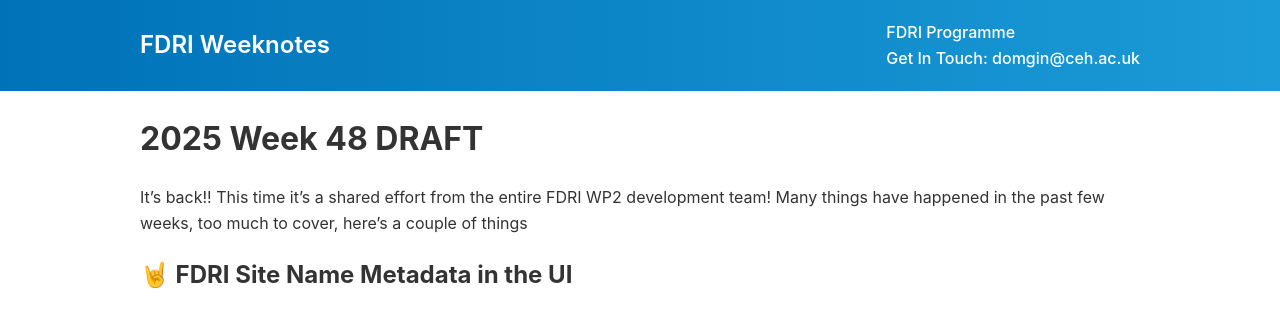
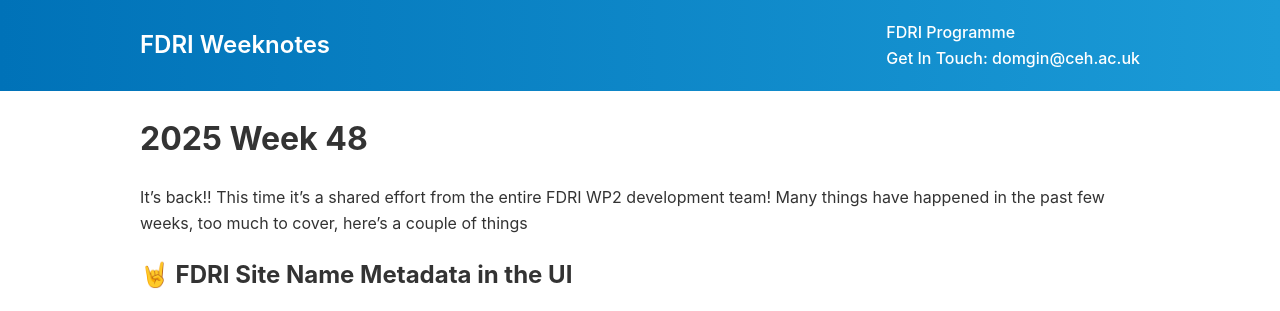
Before and after one commit to NERC-CEH/fdri_words, a Jekyll site: the page built from weeknotes/2025/48.md, in a window 1280 px wide and 900 px high, cut to the strip 0-311 px from the top of the window. Built offline with Jekyll 4.4.1, drawn with Linux system fonts in a browser that asks for light colours; our own code applies the rules of GitHub Pages for plain Markdown files.

Commit message:
Finalize week 48 notes for 2025
Removed 'DRAFT' from the week notes title.

```diff
--- a/weeknotes/2025/48.md
+++ b/weeknotes/2025/48.md
@@ -1,4 +1,4 @@
-# 2025 Week 48 DRAFT
+# 2025 Week 48
 
 It's back!! This time it's a shared effort from the entire FDRI WP2 development team! Many things have happened in the past few weeks, too much to cover, here's a couple of things
 
```
